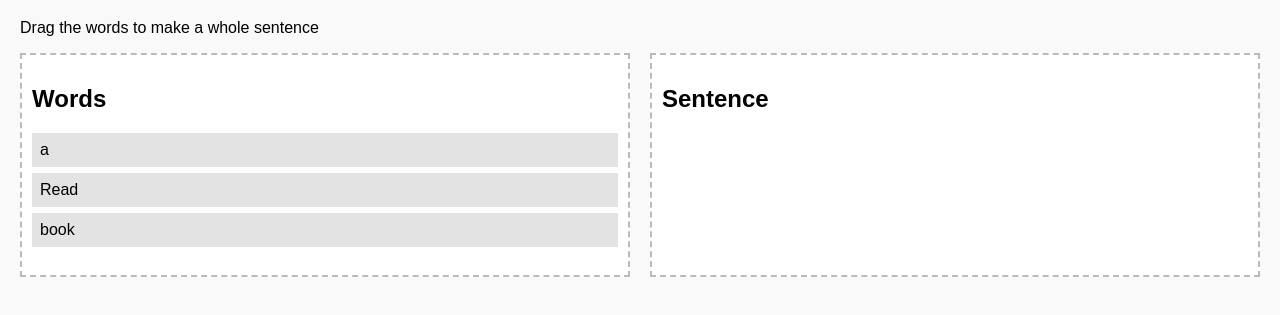
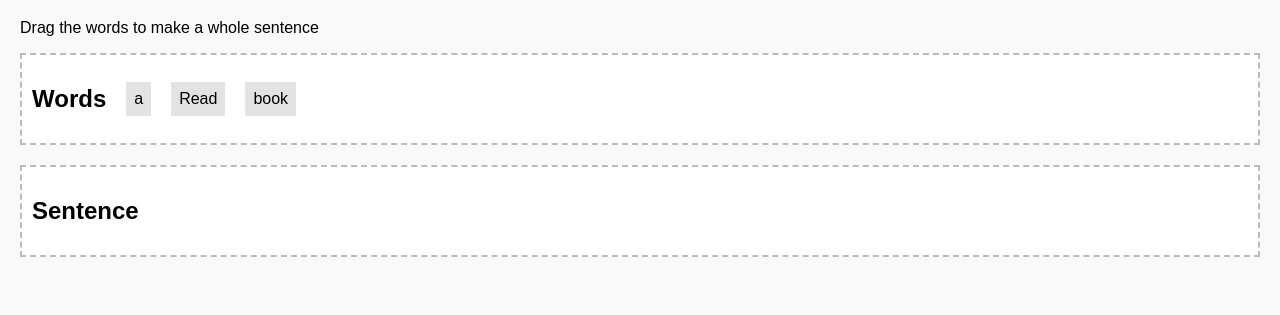
Before and after one commit to MizouziE/word-drag, a plain HTML site: page index.html in a window 1280 px wide. Shown: the part 61-376 px from the top of the page. Drawn offline with Linux system fonts and the light colour scheme.

Commit message:
Make it horizontal

```diff
--- a/assets/css/main.css
+++ b/assets/css/main.css
@@ -6,14 +6,18 @@ body {
 
 .board {
   display: flex;
+  flex-direction: column;
+  justify-content: space-between;
   gap: 20px;
 }
 
 .zone {
-  flex: 1;
+  display: flex;
+  flex-direction: row;
+  align-items: center;
+  gap: 20px;
   border: 2px dashed #bbb;
   padding: 10px;
-  min-height: 200px;
   background: #fff;
 }
 
```
